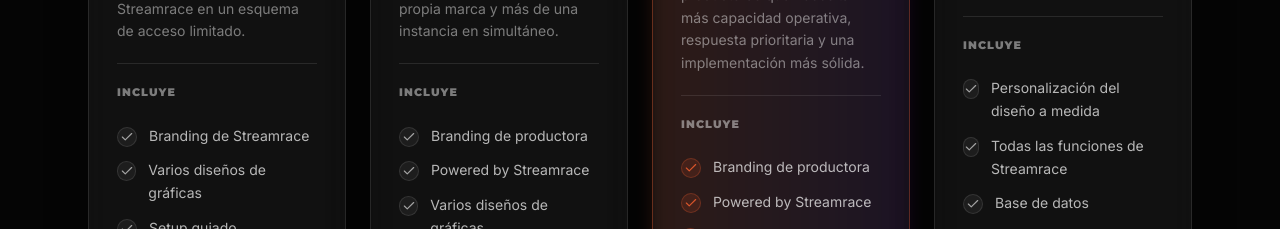
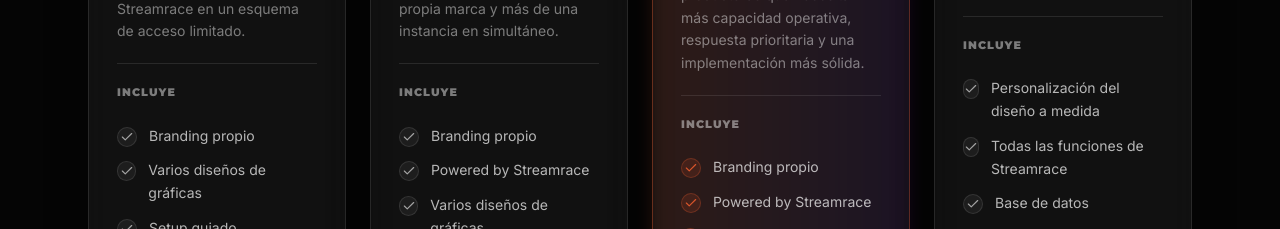
Before and after one commit to SiendoDevs/landing-streamrace, a React (Vite) app: page /precios in a window 1280 px wide. Shown: the part 960-1189 px from the top of the page. Built offline with nearby package versions, Linux system fonts and the light colour scheme.

Commit message:
fix(pricing): standardize branding terminology in pricing plans
Updated the branding terminology in the pricing plans from "Branding de productora" to "Branding propio" for consistency and clarity.

```diff
--- a/src/components/pricing/pricingConfig.js
+++ b/src/components/pricing/pricingConfig.js
@@ -6,7 +6,7 @@
     highlight: false,
     desc: "Ideal para productoras que quieren empezar con Streamrace en un esquema de acceso limitado.",
     features: [
-      "Branding de Streamrace",
+      "Branding propio",
       "Varios diseños de gráficas",
       "Setup guiado",
       "Base de datos",
@@ -26,7 +26,7 @@
     highlight: false,
     desc: "Pensado para productoras que necesitan operar con su propia marca y más de una instancia en simultáneo.",
     features: [
-      "Branding de productora",
+      "Branding propio",
       "Powered by Streamrace",
       "Varios diseños de gráficas",
       "Setup guiado",
@@ -46,7 +46,7 @@
     highlight: true,
     desc: "Recomendado para productoras que necesitan más capacidad operativa, respuesta prioritaria y una implementación más sólida.",
     features: [
-      "Branding de productora",
+      "Branding propio",
       "Powered by Streamrace",
       "Varios diseños de gráficas",
       "Setup guiado",
```
